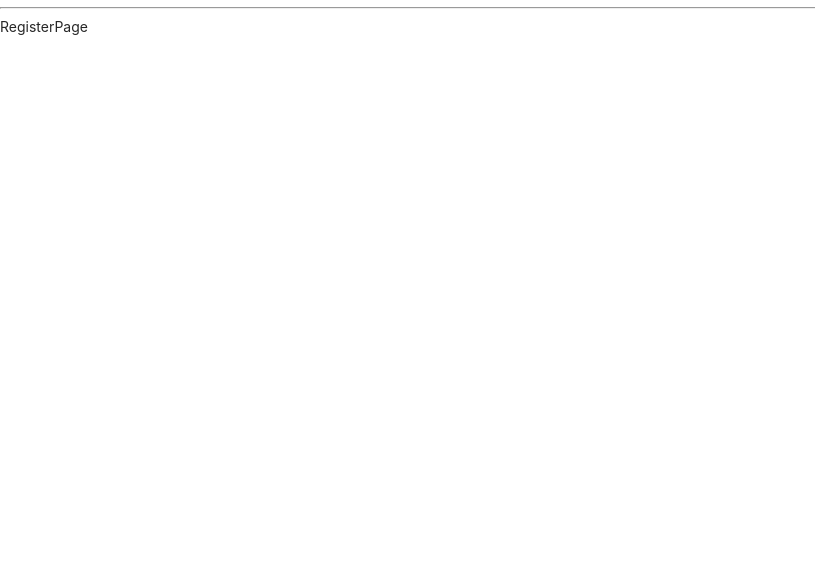
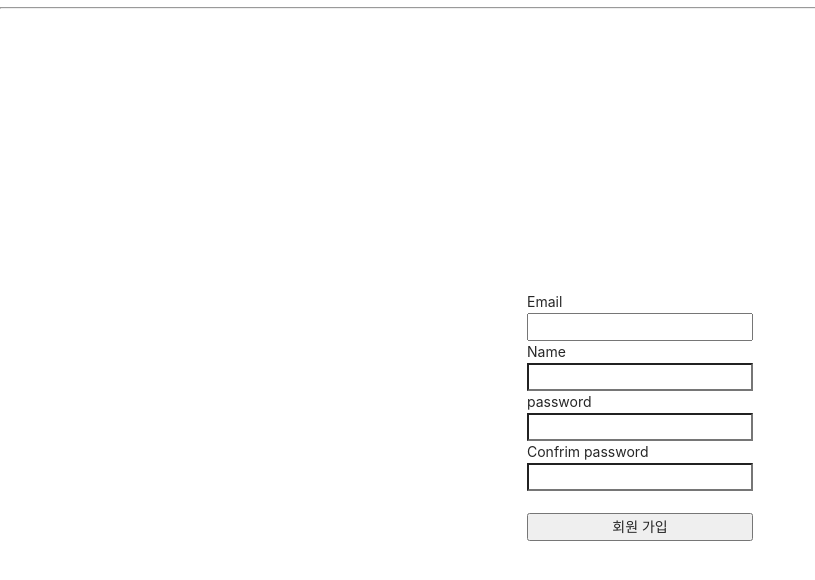
Before and after one commit to cocoburger/boiler-plate2, a React (Create React App) app in the folder client/: page /register in a window 1280 px wide. Shown: the top 580 px of the page, without its empty margins (0-815 px from the left). Built offline with nearby package versions, Linux system fonts and the light colour scheme.

Commit message:
회원가입 페이지, 로그아웃 기능 완료 및 로그인페이지 주석 처리

```diff
--- a/client/src/_actions/types.js
+++ b/client/src/_actions/types.js
@@ -1 +1,2 @@
 export const LOGIN_USER = "login_user";
+export const REGISTER_USER = "register_user";
--- a/client/src/_actions/user_action.js
+++ b/client/src/_actions/user_action.js
@@ -1,6 +1,7 @@
 import axios from 'axios';
 import {
-    LOGIN_USER
+    LOGIN_USER,
+    REGISTER_USER
 } from './types';
 export function loginUser(dataTosubmit) {
 
@@ -14,3 +15,17 @@
         payload : request
     }
 }
+
+
+export function registerUser(dataTosubmit) {
+
+    //axios를 request에 지정 -> 결론적으로 response된 data를 request에 저장한다.
+    //return을 시켜서 reducer에 보내야한다.
+    const request = axios.post('/api/users/register', dataTosubmit)
+    .then(response => response.data)
+
+    return{
+        type: "REGISTER_USER",
+        payload : request
+    }
+}
--- a/client/src/_reducers/user_reducer.js
+++ b/client/src/_reducers/user_reducer.js
@@ -1,5 +1,5 @@
 import {
-    LOGIN_USER
+    LOGIN_USER, REGISTER_USER
 }from '../_actions/types';
 
 //reducer는 previous state과 action을 가지고 nextState을 return하니깐 파라미터로 state, action을 받는다.
@@ -12,11 +12,12 @@
     switch(action.type){
         case LOGIN_USER:
                 return{ ...state, loginSuccess:action.payload}
-        break;
+
+        case REGISTER_USER:
+            return {...state, regiser:action.payload}
 
         default:
             return state;
-            break;
     }
 
 }
--- a/client/src/component/views/LandingPage/LandingPage.js
+++ b/client/src/component/views/LandingPage/LandingPage.js
@@ -1,18 +1,34 @@
 import React, {useEffect} from 'react';
 import axios from 'axios';
-
+import { useNavigate } from "react-router-dom";
 function LandingPage(){
-
+   const navigate = useNavigate();
    useEffect(() => {
     axios.get('/api/hello')
     .then(response => console.log(response.data))
    }, [])
+
+
+   const onClickHandler = () => {
+       axios.get('/api/users/logout').then(response => {
+           if(response.data.success){
+            navigate("/login");
+           }
+
+       })
+
+   }
 
     return(
         <div style={{  display:'flex', justifyContent: 'center', alignItems:'center'
         , width:'100%', height:'100vh'
         }}>
             <h2>시작페이지</h2>
+
+
+            <button onClick={onClickHandler}>
+                로그아웃
+            </button>
         </div>
     )
 }
--- a/client/src/component/views/RegisterPage/RegisterPage.js
+++ b/client/src/component/views/RegisterPage/RegisterPage.js
@@ -1,9 +1,91 @@
-import React from 'react'
+import React, { useState } from 'react';
+import { useDispatch } from 'react-redux';
+import { registerUser } from '../../../_actions/user_action';
+import { useNavigate  } from "react-router-dom";
+function RegisterPage(props) {
 
-function RegisterPage() {
+
+    const dispatch = useDispatch();
+    const navigate = useNavigate();
+    const [Email, setEmail] = useState("");
+    const [Password, setPassword] = useState("");
+    const [Name, setName] = useState("");
+    const [ConfirmPassword, setConfirmPassword] = useState("");
+
+
+
+    const onEmailHandler = (e) =>{
+        setEmail(e.currentTarget.value)
+    }
+
+    const onPasswordHandler = (e) =>{
+        setPassword(e.currentTarget.value)
+    }
+
+    const onNameHandler = (e) => {
+        setName(e.currentTarget.value);
+    }
+
+    const onConfirmPasswordHandler = (e) => {
+        setConfirmPassword(e.currentTarget.value);
+    }
+
+    //리엑트에서 이벤트 처리하는 문법이 살짝 다르다잉
+    //1.카멜케이스(camelCase)를사용한다. 'onClick={함수}'
+    //이벤트의 값이 false여도 기본 동작(새로고침)을 방지할 수 없다.
+    //그렇기 때문에 preventDefault메서드를 사용하자
+
+    const onSubmitHandler = (e) =>{
+       e.preventDefault();
+
+        if(Password !== ConfirmPassword){
+            return alert('비밀번호와 비밀번호확인이 같지 않습니다.');
+        }
+        //서버에다가 값을 보낼때는 axios를 사용해서 보낸다.
+
+        let body = {
+            email: Email,
+            password: Password,
+            name : Name
+        }
+
+        //상태(state)값을 변경하기 위해서는
+        //dispatch는 action을 파라미터로 받아서 reducer로 넘겨주는 역할을한다.
+        //dispatch 영어 뜻 자체가 보내다, 급파라는 뜻이 있다.
+        dispatch(registerUser(body)).then(response => {
+            if (response.payload.success) {
+                navigate("/login");
+            } else {
+                alert("Failed to sign up")
+            }
+        })
+    }
+
+
     return (
-        <div>
-            RegisterPage
+        <div style={{  display:'flex', justifyContent: 'center', alignItems:'center'
+        , width:'100%', height:'100vh'
+        }}>
+            <form style={{ display:'flex', flexDirection:'column' }}
+            onSubmit={onSubmitHandler}
+            >
+                <label>Email</label>
+                <input type="email" value={Email} onChange={onEmailHandler}/>
+
+                <label>Name</label>
+                <input type="text" value={Name} onChange={onNameHandler}/>
+
+                <label>password</label>
+                <input type="password" value={Password} onChange={onPasswordHandler}/>
+
+                <label>Confrim password</label>
+                <input type="password" value={ConfirmPassword} onChange={onConfirmPasswordHandler}/>
+
+                <br/>
+                <button type="submit">회원 가입</button>
+
+            </form>
+
         </div>
     )
 }
--- a/package.json
+++ b/package.json
@@ -7,7 +7,7 @@
     "start": "node index.js",
     "backend": "nodemon index.js",
     "test": "echo \"Error: no test specified\" && exit 1",
-    "dev" : "concurrently \"npm run backend\" \"npm run start --prefix client\""
+    "dev": "concurrently \"npm run backend\" \"npm run start --prefix client\""
   },
   "author": "inbum-yoo",
   "license": "ISC",
```
Also changed, not shown: client/src/component/views/LoginPage/LoginPage.js (+9 -0 lines).
